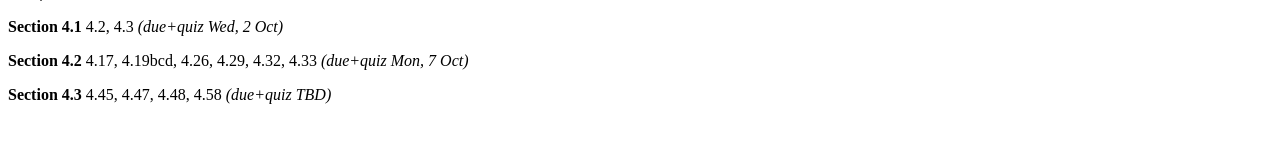
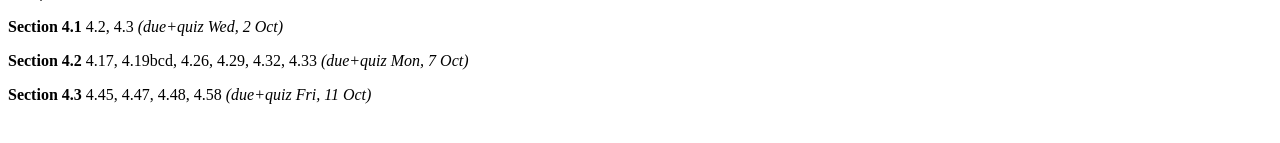
Before and after one commit to danielmichaelcicala/danielmichaelcicala.github.io, a Jekyll site: the page assets/hw_stat_f19.html, which Jekyll copies as it is, in a window 1280 px wide. Shown: the part 713-856 px from the top of the page. Built offline with Jekyll 4.4.1, drawn with Linux system fonts in a browser that asks for light colours.

Commit message:
update hw due date

```diff
--- a/assets/hw_calc02_f19.html
+++ b/assets/hw_calc02_f19.html
@@ -27,6 +27,6 @@ pandoc hw_calc02_f19.md -f markdown -t html -s -o hw_calc02_f19.html
 <p><strong>Section 2.5</strong> 17, 20, 22, 26, 35, 36, 38, 40, 52 <em>(due+quiz Wed, 2 Oct)</em></p>
 <p><strong>Section 2.6</strong> 4, 8, 18, 22, 32, 49, 50, 54, 68a, 71a, 72a <em>(due+quiz Mon, 7 Oct)</em></p>
 <p><strong>Section 3.1</strong> 16ab, 18ab, 22,26, 28, 30,
-  34, 40, 42, 46 <em>(due+quiz TBD)</em></p>
+  34, 40, 42, 46 <em>(due+quiz Wed, 9 Oct)</em></p>
 </body>
 </html>
--- a/assets/hw_calc07_f19.html
+++ b/assets/hw_calc07_f19.html
@@ -26,6 +26,6 @@ pandoc hw_calc07_f19.md -f markdown -t html -s -o hw_calc07_f19.html
 <p><strong>Section 2.4</strong> 22, 24, 26, 46, 53, 55 <em>(due+quiz Fri, 27 Sep)</em></p>
 <p><strong>Section 2.5</strong> 17, 20, 22, 26, 35, 36, 38, 40, 52 <em>(due+quiz Wed, 2 Oct)</em></p>
 <p><strong>Section 2.6</strong> 4, 8, 18, 22, 32, 49, 50, 54, 68a, 71a, 72a <em>(due+quiz Mon, 7 Oct)</em></p>
-<p><strong>Section 3.1</strong> 16ab, 18ab, 22,26, 28, 30, 34, 40, 42, 46 <em>(due+quiz TBD)</em></p>
+<p><strong>Section 3.1</strong> 16ab, 18ab, 22,26, 28, 30, 34, 40, 42, 46 <em>(due+quiz Wed, 9 Oct)</em></p>
 </body>
 </html>
--- a/assets/hw_stat_f19.html
+++ b/assets/hw_stat_f19.html
@@ -44,6 +44,7 @@ that occupies the rows and Y is the variable that
 occupies the columns.  </code></pre>
 <p><strong>Section 4.1</strong> 4.2, 4.3 <em>(due+quiz Wed, 2 Oct)</em></p>
 <p><strong>Section 4.2</strong> 4.17, 4.19bcd, 4.26, 4.29, 4.32, 4.33 <em>(due+quiz Mon, 7 Oct)</em></p>
-<p><strong>Section 4.3</strong> 4.45, 4.47, 4.48, 4.58 <em>(due+quiz TBD)</em></p>
+<p><strong>Section 4.3</strong> 4.45, 4.47, 4.48,
+  4.58 <em>(due+quiz Fri, 11 Oct)</em></p>
 </body>
 </html>
```
